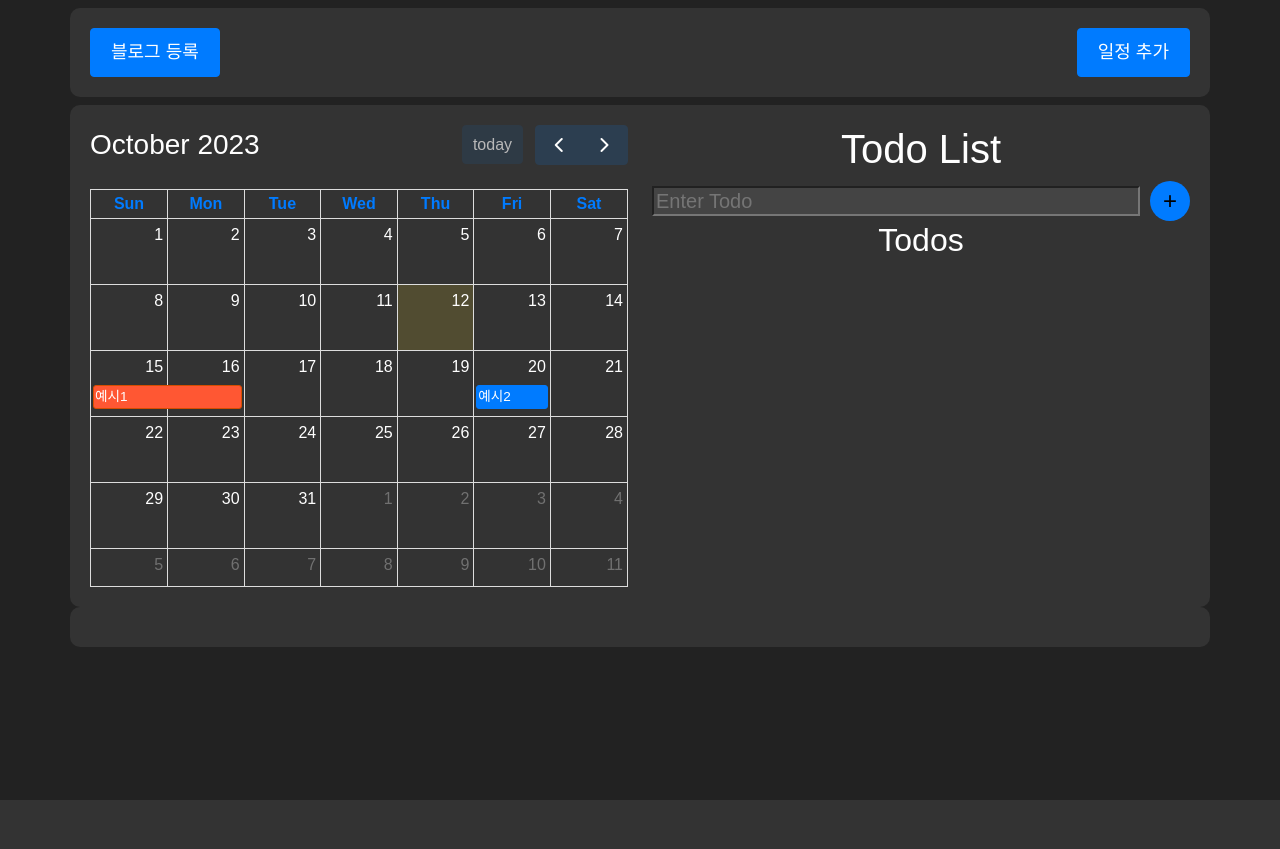
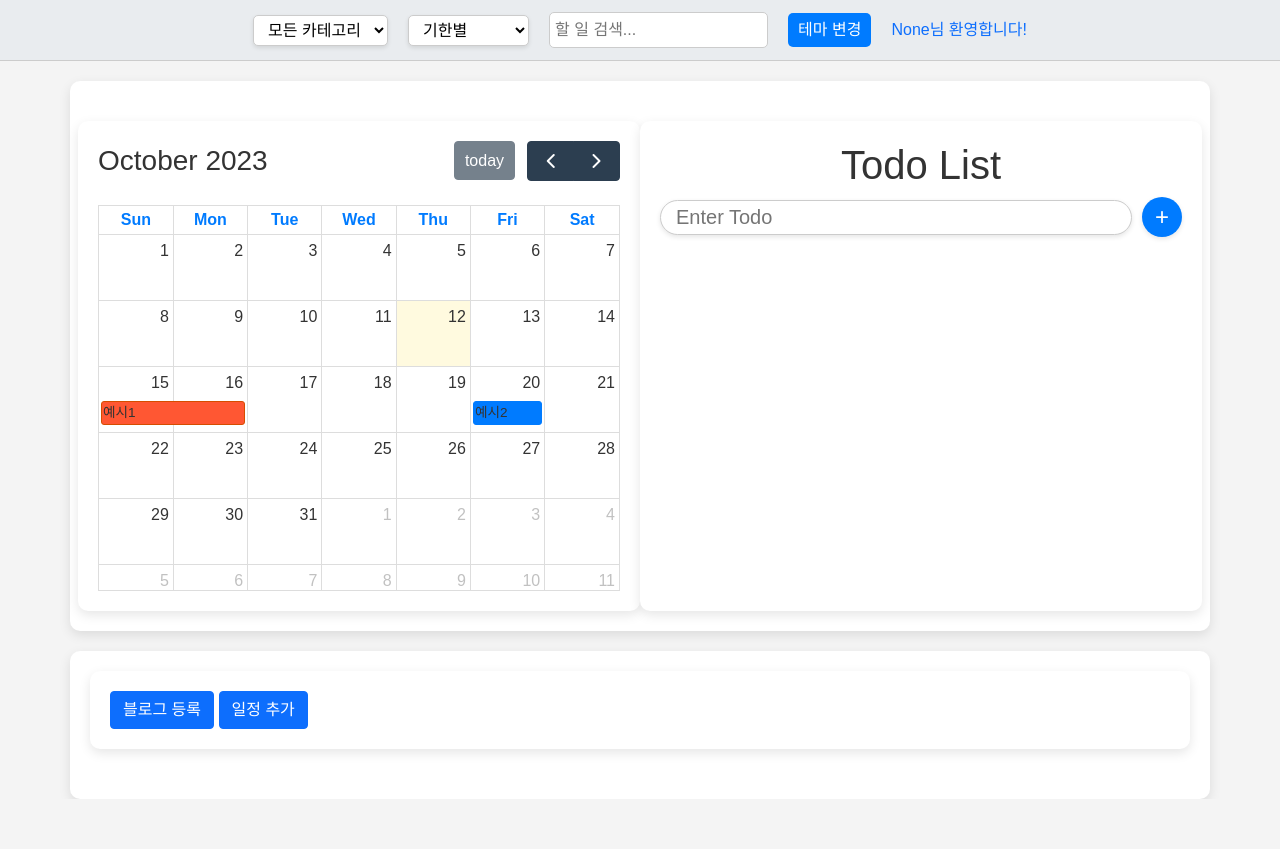
Before and after one commit to cheolminJOO/web-miniproject_6_, a Flask app: page /todolist in a window 1280 px wide. Before the commit the page ends 800 px from the top, so only its background shows below. Run offline with Flask 3, Linux system fonts and the light colour scheme; data that the repository does not hold is empty; some libraries are stand-ins or nearby versions.

Commit message:
전체적인 수정

```diff
--- a/miniproject/app.py
+++ b/miniproject/app.py
@@ -8,8 +8,8 @@ from bson.objectid import ObjectId
 app = Flask(__name__)
 
 SECRET_KEY = "XJDKLSDJSKLDJASDNJSLK3123DJNKLDJAA1231"
-client = MongoClient('mongodb+srv://sparta:test@cluster0.t100elz.mongodb.net/?retryWrites=true&w=majority')
-db = client['todo_db']
+client = MongoClient('mongodb+srv://wideskyinme:test@cluster0.ohomgc8.mongodb.net/?retryWrites=true&w=majority')
+db = client.sypark
 collection = db['todos']
 
 # 메인 페이지
@@ -57,7 +57,8 @@ def after_login():
 
     try:
         payload = jwt.decode(token_receive, SECRET_KEY, algorithms=['HS256'])
-        return redirect(url_for('home'))
+        user_id = payload["id"]
+        return redirect(url_for('home', user_id=user_id))  # user_id를 함께 전달
 
     except jwt.ExpiredSignatureError:
         return redirect("/call_login")
@@ -74,9 +75,21 @@ def call_register():
 
 # todolist
 
-@app.route("/todolist", methods = ["GET", "POST"])
+@app.route("/todolist", methods=["GET", "POST"])
 def home():
-    if (request.method == "POST"):
+    token_receive = request.cookies.get('mytoken')
+    user_id = None
+
+    if token_receive:
+        try:
+            payload = jwt.decode(token_receive, SECRET_KEY, algorithms=['HS256'])
+            user_id = payload["id"]
+        except jwt.ExpiredSignatureError:
+            pass  # 토큰이 만료되었습니다.
+        except jwt.exceptions.DecodeError:
+            pass  # 토큰이 유효하지 않습니다.
+
+    if request.method == "POST":
         todo_name = request.form["todo_name"]
         todo = {
             'id': ObjectId(),
@@ -86,7 +99,7 @@ def home():
         collection.insert_one(todo)
 
     todos = list(collection.find({}))
-    return render_template("index.html", items=todos)
+    return render_template("index.html", items=todos, user_id=user_id)  # user_id를 템플릿으로 전달
 
 @app.route("/checked/<string:todo_id>", methods=["POST"])
 def checked_todo(todo_id):
--- a/miniproject/static/script.js
+++ b/miniproject/static/script.js
@@ -1,59 +1,74 @@
 $(document).ready(function () {
-    // 모달 제출 이벤트
+    initializeBlogForm();
+    initCalendar();
+});
+
+function initializeBlogForm() {
     $('#blogForm').submit(function (e) {
-        e.preventDefault(); // 기본 제출 동작 방지
+        e.preventDefault();
 
-        // 입력된 이름과 주소 가져오기
         let blogName = $('#blogName').val();
         let blogAddress = $('#blogAddress').val();
 
-        // 카드를 생성하고 속성 설정
+        if(blogName && blogAddress) {
+            createBlogCard(blogName, blogAddress);
+            clearBlogForm();
+        } else {
+            alert("이름과 주소를 모두 입력해주세요.");
+        }
+    });
+}
+
+function createBlogCard(name, address) {
+    // 카드 생성
     let card = document.createElement("div");
     card.className = "card";
-        card.style.backgroundColor = "#333"; // 배경색을 어두운 톤으로 설정
+    card.addEventListener('click', function() {
+        window.open(address, '_blank');
+    });
+    card.style.cursor = "pointer";  // 마우스 커서를 손가락 모양으로 변경
 
     let cardBody = document.createElement("div");
     cardBody.className = "card-body";
 
     let cardTitle = document.createElement("h5");
     cardTitle.className = "card-title";
-        cardTitle.innerText = "이름: " + blogName; // 이름 설정
+    cardTitle.innerText = name;
 
     let cardText = document.createElement("p");
     cardText.className = "card-text";
-        cardText.innerText = "주소: " + blogAddress; // 주소 설정
+    cardText.innerText = "주소: " + address;
 
     cardBody.appendChild(cardTitle);
     cardBody.appendChild(cardText);
     card.appendChild(cardBody);
 
-        // 카드를 카드 컨테이너에 추가
     let blogAddresses = document.getElementById("blogAddresses");
     blogAddresses.appendChild(card);
+    // http:// 또는 https://로 시작하는지 확인
+    if (!address.startsWith('http://') && !address.startsWith('https://')) {
+        address = 'http://' + address;
+    }
+}
 
-        // 모달 닫기
-        $('#blogModal').modal('hide');
-
-        // 입력 필드 지우기
+function clearBlogForm() {
     $('#blogName').val('');
     $('#blogAddress').val('');
-    });
-  });
+    $('#blogModal').modal('hide');
+}
 
-  // 캘린더 초기화
 function initCalendar() {
     const calendarEl = document.getElementById("calendar");
 
-    // 일정추가하면 카드처럼 등록하게 하고싶었으나 실패
     const calendar = new FullCalendar.Calendar(calendarEl, {
-        initialView: "dayGridMonth", // 달력 초기 뷰 설정
+        initialView: "dayGridMonth",
         events: [
             {
                 title: "예시1",
                 start: "2023-10-15",
                 end: "2023-10-17",
-                backgroundColor: "#FF5733", // 이벤트의 배경색 설정
-                borderColor: "#D64D00", // 이벤트의 테두리 색 설정
+                backgroundColor: "#FF5733",
+                borderColor: "#D64D00",
             },
             {
                 title: "예시2",
@@ -66,6 +81,3 @@ $(document).ready(function () {
 
     calendar.render();
 }
-
-  // 호출하여 달력 초기화
-  initCalendar();
--- a/miniproject/static/style.css
+++ b/miniproject/static/style.css
@@ -1,105 +1,184 @@
-/* 전체 페이지 */
-body {
-  background-color: #222;
-  color: #fff;
+/* 전체 페이지 스타일 */
+body, .modal-content {
+  background-color: #f4f4f4;
+  color: #333;
   font-family: Arial, sans-serif;
+  padding-bottom: 50px;
 }
 
-a {
+a, #add-todo {
   color: #007bff;
   text-decoration: none;
 }
 
 a:hover {
-  color: #007bff;
+  color: #0056b3;
+}
+
+footer {
+  overflow: auto; /* footer 내의 내용이 확장될 때 스크롤바를 표시 */
+}
+
+/* 상단 네비게이션 바 스타일 */
+.top-navbar {
+  display: flex;
+  justify-content: center; /* 중앙 정렬 */
+  align-items: center;
+  gap: 20px; /* 요소들 사이의 간격 */
+  padding: 10px 20px;
+  background-color: #e9ecef;
+  border-bottom: 1px solid #ccc;
+}
+
+.category-filter select, .sort-options select {
+  padding: 5px 10px;
+  border: 1px solid #ccc;
+  background-color: #ffffff; /* 흰색 배경 */
+  border-radius: 5px;
+  box-shadow: 0 2px 4px rgba(0, 0, 0, 0.1); /* 약간의 그림자 */
+  cursor: pointer;
+}
+
+.search-bar input {
+  padding: 5px;
+  border: 1px solid #ccc;
+  border-radius: 5px;
+}
+
+.theme-toggle button {
+  background-color: #007bff;
+  color: #fff;
+  border: none;
+  padding: 5px 10px;
+  border-radius: 5px;
+  cursor: pointer;
+}
+
+.theme-toggle button:hover {
+  background-color: #0056b3;
 }
 
 /* 네비게이션 바 */
 .navbar {
-  background-color: #222;
+  background-color: #e9ecef;
+  position: fixed;
+  bottom: 0;
+  width: 100%;
+  border-top: 1px solid #ccc;
+  z-index: 1000;
 }
 
 .navbar button.btn-primary {
-  background-color: #007bff;
-  border-color: #007bff;
-  font-size: 18px;
-  padding: 10px 20px;
+  margin: 10px;
+  background-color: #ffffff;
+  color: #333;
+  border: 1px solid #ccc;
+  transition: all 0.3s;
 }
 
 .navbar button.btn-primary:hover {
-  background-color: #0056b3;
-  border-color: #0056b3;
+  background-color: #e9ecef;
+  color: #007bff;
 }
 
 /* 메인 영역 */
 .container {
+  margin-top: 20px;
   padding: 20px;
-  background-color: #333;
+  background-color: #fff;
   border-radius: 10px;
+  box-shadow: 0 4px 12px rgba(0, 0, 0, 0.1);
 }
 
-/* 모달 안 */
-.modal-content {
-  background-color: #333;
-  color: #fff;
+/* 캘린더 및 투두리스트 */
+.section {
+  margin-top: 20px;
+  padding: 20px;
+  background-color: #ffffff;
+  border-radius: 10px;
+  box-shadow: 0 4px 12px rgba(0, 0, 0, 0.1);
 }
 
-/* 모달 제목 스타일  */
-.modal-title {
-  color: #fff;
+/* 모달 스타일 */
+.modal-content {
+  border-radius: 10px;  /* 모서리 둥글게 */
+  box-shadow: 0 4px 12px rgba(0, 0, 0, 0.1);  /* 그림자 추가 */
 }
 
-/* 모달 내 양식 레이블 텍스트 */
-.modal-body label {
-  color: #fff;
+.modal-header {
+  background-color: #e9ecef;  /* 헤더의 배경색 변경 */
+  border-top-left-radius: 10px;  /* 모서리 둥글게 */
+  border-top-right-radius: 10px;  /* 모서리 둥글게 */
+  border-bottom: 1px solid #ccc;  /* 구분선 추가 */
 }
 
-/* 모달 내 양식 입력 텍스트 */
-.modal-body input[type="text"] {
-  background-color: #444;
-  color: #fff;
+.modal-title {
+  font-weight: bold;  /* 제목 굵게 */
 }
 
-/* 등록되는 카드 */
+.modal-body {
+  padding: 20px 30px;  /* 패딩 조절 */
+}
+
+.modal-body .form-control {
+  border-radius: 5px;  /* 입력 필드 모서리 둥글게 */
+  border: 1px solid #ccc;
+  box-shadow: 0 2px 4px rgba(0, 0, 0, 0.1);  /* 그림자 추가 */
+}
+
+.modal-body button.btn-primary {
+  border-radius: 5px;  /* 버튼 모서리 둥글게 */
+  background-color: #007bff;
+  border: none;
+  box-shadow: 0 2px 4px rgba(0, 0, 0, 0.1);  /* 그림자 추가 */
+}
+
+.modal-body button.btn-primary:hover {
+  background-color: #0056b3;
+}
+
+.modal-footer {
+  border-top: 1px solid #ccc;  /* 구분선 추가 */
+}
+
+/* 카드 스타일 변경 */
 .card {
-  background-color: #333;
-  color: white;
-  border: none;
-  margin-bottom: 20px;
-  border-radius: 10px;
+  background-color: #fafafa;  /* 카드 배경색을 약간 연하게 */
+  border: none;  /* 테두리 제거 */
+  border-radius: 10px;  /* 모서리 둥글게 */
+  overflow: hidden;  /* 내용이 카드 밖으로 나가지 않게 함 */
+  transition: transform 0.3s, box-shadow 0.3s;  /* 부드러운 변화 효과 추가 */
+}
+
+.card:hover {
+  transform: scale(1.05);  /* 카드를 약간 확대 */
+  box-shadow: 0 8px 16px rgb(255, 255, 255);
+  border: solid rgb(108, 106, 106) 1px;
+}
+
+.card-body {
+  padding: 20px;  /* 패딩 조절 */
+  background-color: white;
 }
 
 .card-title {
-  color: white;
-  font-weight: bold;
+  font-size: 1.25rem;  /* 폰트 크기 조절 */
+  font-weight: bold;  /* 제목 굵게 */
+  margin-bottom: 15px;  /* 여백 조절 */
 }
 
 .card-text {
-  color: lightgray;
+  font-size: 1rem;  /* 폰트 크기 조절 */
+  color: #080808;  /* 색상 변경 */
 }
 
-.card-columns {
-  column-gap: 20px;
+/* 캘린더 스타일 */
+.fc-event-title, .fc-daygrid-day-number, .fc-toolbar-title {
+  color: #333;
 }
 
-
-/* 캘린더 관련*/
-.fc-event-title {
-  color: #FFF;
-}
-
-.fc-daygrid-day-number {
-  color: #FFF;
-}
-
-.fc-toolbar-title {
-  color: #FFF;
-}
-
-/* 투두 관련 */
-
-h1,
-h2 {
+/* 투두리스트 스타일 */
+h1, h2 {
   text-align: center;
 }
 
@@ -108,14 +187,19 @@ h2 {
   justify-content: center;
   align-items: center;
   gap: 10px;
+  margin-bottom: 20px;
 }
 
 #input-todo {
   width: 250px;
-  height: 30px;
+  height: 35px;
   font-size: 1.25rem;
   flex: 1;
-  background-color: #444;
+  background-color: #ffffff;
+  border: 1px solid #ccc;
+  border-radius: 20px;
+  padding: 0 15px;
+  box-shadow: 0 2px 5px rgba(0, 0, 0, 0.1);
 }
 
 #add-todo {
@@ -123,27 +207,28 @@ h2 {
   width: 40px;
   border-radius: 20px;
   border: none;
+  color: white;
   background-color: #007bff;
   font-size: 1.5rem;
   cursor: pointer;
+  box-shadow: 0 2px 5px rgba(0, 0, 0, 0.1);
 }
 
-.todo-container {
-  width: auto;
-  margin: auto;
-  display: flex;
-  flex-direction: column;
-  gap: 10px
+#add-todo:hover {
+  background-color: #0056b3;
 }
 
+/* 투두 항목 디자인 */
 .todo {
-  background-color: lightsteelblue;
+  background-color: #ffffff;
   display: flex;
   justify-content: space-between;
   align-items: center;
-  border-radius: 10px;
-  padding: 0px 10px;
+  border-radius: 15px;
+  padding: 10px 15px;
   font-size: 1.2rem;
+  box-shadow: 0 2px 5px rgba(0, 0, 0, 0.1);
+  margin-bottom: 10px;
 }
 
 .actions > form {
--- a/miniproject/templates/index.html
+++ b/miniproject/templates/index.html
@@ -1,48 +1,73 @@
 <!DOCTYPE html>
 <html>
+
 <head>
     <meta charset="utf-8" />
     <meta name="viewport" content="width=device-width" />
     <title>ToDoList</title>
-    <link
-      href="https://cdn.jsdelivr.net/npm/bootstrap@5.0.2/dist/css/bootstrap.min.css"
-      rel="stylesheet"
-      integrity="sha384-EVSTQN3/azprG1Anm3QDgpJLIm9Nao0Yz1ztcQTwFspd3yD65VohhpuuCOmLASjC"
-      crossorigin="anonymous"/>
-    <link href="https://cdn.jsdelivr.net/npm/fullcalendar@5.5.1/main.css" rel="stylesheet"/>
+    <link href="https://cdn.jsdelivr.net/npm/bootstrap@5.0.2/dist/css/bootstrap.min.css" rel="stylesheet"
+        integrity="sha384-EVSTQN3/azprG1Anm3QDgpJLIm9Nao0Yz1ztcQTwFspd3yD65VohhpuuCOmLASjC" crossorigin="anonymous" />
+    <link href="https://cdn.jsdelivr.net/npm/fullcalendar@5.5.1/main.css" rel="stylesheet" />
     <link rel="stylesheet" href="{{ url_for('static', filename='/style.css') }}">
 </head>
 
 <body>
-    <!-- Navbar -->
-    <nav class="navbar navbar-expand-lg navbar-dark">
-        <div class="container">
-            <button type="button" class="btn btn-primary" data-bs-toggle="modal" data-bs-target="#blogModal">블로그 등록</button>
-            <button type="button" class="btn btn-primary" data-bs-toggle="modal" data-bs-target="#eventModal">일정 추가</button>
+    <div class="top-navbar">
+        <!-- 카테고리 필터 -->
+        <div class="category-filter">
+            <select>
+                <option value="all">모든 카테고리</option>
+                <option value="work">직장</option>
+                <option value="personal">개인</option>
+                <option value="hobby">취미</option>
+            </select>
         </div>
-    </nav>
+        <!-- 정렬 옵션 -->
+        <div class="sort-options">
+            <select>
+                <option value="due-date">기한별</option>
+                <option value="importance">중요도별</option>
+                <option value="creation-date">생성 날짜별</option>
+            </select>
+        </div>
+        <!-- 검색 바 -->
+        <div class="search-bar">
+            <input type="text" placeholder="할 일 검색...">
+        </div>
+        <!-- 테마 변경 버튼 -->
+        <div class="theme-toggle">
+            <button>테마 변경</button>
+        </div>
+
+        <ul class="navbar-nav ml-auto"> <!-- 오른쪽 정렬을 위해 ml-auto 클래스 사용 -->
+            <li class="nav-item">
+                <a class="nav-link" href="#">{{ user_id }}님 환영합니다!</a>
+            </li>
+        </ul>
+    </div>
 
     <!-- Main  -->
     <main class="container">
         <div class="row">
-          <!-- 달력 -->
+            <!-- 달력 -->
             <div id="calendar" class="col-md-6 section"></div>
 
             <!-- 투두리스트 -->
             <div id="todoList" class="col-md-6 section">
                 <h1>Todo List</h1>
-                <form action="{{ url_for('home')}}" class = "input-container" method="POST">
+                <form action="{{ url_for('home')}}" class="input-container" method="POST">
                     <input type="text" placeholder="Enter Todo" id="input-todo" name="todo_name">
                     <button id="add-todo">+</button>
                 </form>
-                <h2>Todos</h2>
+                <!-- <h2>Todos</h2> -->
                 <div class="todo-container">
                     {% for item in items %}
                     <div class="todo">
                         <p>{{ item.name}}</p>
                         <div class="actions">
                             <form action="{{ url_for('checked_todo', todo_id=item.id) }}" method="POST">
-                                <input type="checkbox" {% if item.checked %}checked{% endif %} onchange="this.form.submit()">
+                                <input type="checkbox" {% if item.checked %}checked{% endif %}
+                                    onchange="this.form.submit()">
                             </form>
                             <form action="{{ url_for('delete_todo', todo_id=item.id) }}" method="POST">
                                 <button>Delete</button>
@@ -60,19 +85,22 @@
         <div class="container">
             <div class="card-columns" id="blogAddresses">
                 <!-- 블로그주소 카드가 여기에 추가 -->
+                <div class="container buttons-before-footer" style="
+    margin-bottom: 30px;
+    margin-top: 0px;
+">
+                    <button type="button" class="btn btn-primary" data-bs-toggle="modal" data-bs-target="#blogModal">블로그
+                        등록</button>
+                    <button type="button" class="btn btn-primary" data-bs-toggle="modal" data-bs-target="#eventModal">일정
+                        추가</button>
+                </div>
             </div>
         </div>
     </footer>
 
     <!-- 블로그주소 모달창 -->
-    <div
-        class="modal fade"
-        id="blogModal"
-        tabindex="-1"
-        role="dialog"
-        aria-labelledby="blogModalLabel"
-        aria-hidden="true"
-    >
+    <div class="modal fade" id="blogModal" tabindex="-1" role="dialog" aria-labelledby="blogModalLabel"
+        aria-hidden="true">
         <div class="modal-dialog" role="document">
             <div class="modal-content">
                 <div class="modal-header">
@@ -86,17 +114,12 @@
                     <!-- 블로그주소 넣는 폼 -->
                     <form id="blogForm">
                         <div class="mb-3">
-                            <label for="blogName" class="form-label">이름:</label>
-                            <input type="text" class="form-control" id="blogName" name="blogName"/>
+                            <label for="blogName" class="form-label">블로그 이름:</label>
+                            <input type="text" class="form-control" id="blogName" name="blogName" />
                         </div>
                         <div class="mb-3">
                             <label for="blogAddress" class="form-label">블로그 주소:</label>
-                            <input
-                                type="text"
-                                class="form-control"
-                                id="blogAddress"
-                                name="blogAddress"
-                            />
+                            <input type="text" class="form-control" id="blogAddress" name="blogAddress" />
                         </div>
                         <button type="submit" class="btn btn-primary">등록</button>
                     </form>
@@ -106,7 +129,8 @@
     </div>
 
     <!-- 일정 추가 모달창 -->
-    <div class="modal fade" id="eventModal" tabindex="-1" role="dialog" aria-labelledby="eventModalLabel" aria-hidden="true">
+    <div class="modal fade" id="eventModal" tabindex="-1" role="dialog" aria-labelledby="eventModalLabel"
+        aria-hidden="true">
         <div class="modal-dialog" role="document">
             <div class="modal-content">
                 <div class="modal-header">
@@ -121,11 +145,11 @@
                     <form id="eventForm">
                         <div class="mb-3">
                             <label for="eventName" class="form-label">일정 이름:</label>
-                            <input type="text" class="form-control" id="eventName" name="eventName"/>
+                            <input type="text" class="form-control" id="eventName" name="eventName" />
                         </div>
                         <div class="mb-3">
                             <label for="eventDate" class="form-label">일정 날짜:</label>
-                            <input type="date" class="form-control" id="eventDate" name="eventDate"/>
+                            <input type="date" class="form-control" id="eventDate" name="eventDate" />
                         </div>
                         <button type="submit" class="btn btn-primary">추가</button>
                     </form>
@@ -136,8 +160,7 @@
 
     <!-- 자바스크립트 -->
     <script src="https://code.jquery.com/jquery-3.6.0.min.js"></script>
-    <script
-        src="https://cdn.jsdelivr.net/npm/bootstrap@5.0.2/dist/js/bootstrap.bundle.min.js"
+    <script src="https://cdn.jsdelivr.net/npm/bootstrap@5.0.2/dist/js/bootstrap.bundle.min.js"
         integrity="sha384-MrcW6ZMFYlzcLA8Nl+NtUVF0sA7MsXsP1UyJoMp4YLEuNSfAP+JcXn/tWtIaxVXM"
         crossorigin="anonymous"></script>
     <script src="https://cdn.jsdelivr.net/npm/fullcalendar@5.5.1/main.js"></script>
```
Also changed, not shown: other parts of miniproject/static/style.css (+37 -3 lines). Lines whose indentation alone changed are shown as unchanged.
